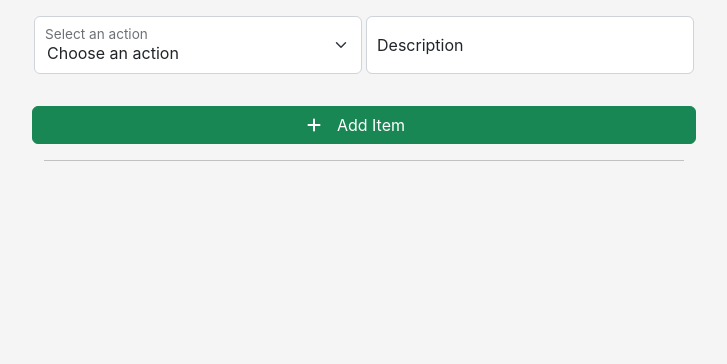
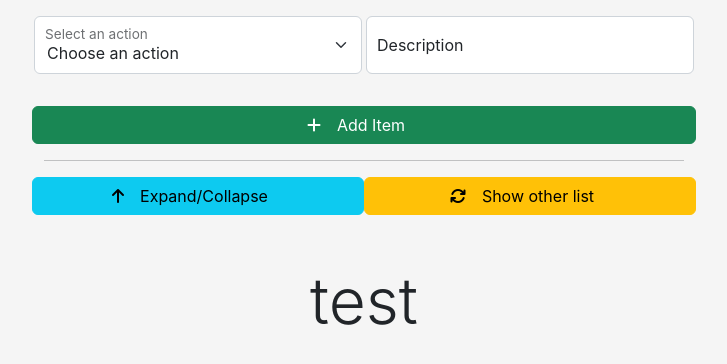
Before and after one commit to superking84/retracer, a React (Create React App) app: page / in a window 1280 px wide. Shown: the top 364 px of the page, without its empty margins (276-1003 px from the left). Built offline with nearby package versions, Linux system fonts and the light colour scheme.

Commit message:
updated styling for buttons, lists

```diff
--- a/src/App.tsx
+++ b/src/App.tsx
@@ -7,6 +7,7 @@ import { ItemEntryForm } from "./ItemEntryForm";
 const App = () => {
   const [forwardList, setForwardList] = useState<Action[]>([]);
   const [backwardList, setBackwardList] = useState<Action[]>([]);
+  const [isForward, setIsForward] = useState<boolean>(true);
 
   const deleteItem = (actionId: number) => {
     setForwardList(forwardList.filter((x) => x.actionId !== actionId));
@@ -15,25 +16,47 @@ const App = () => {
 
   return (
     <div className="App">
+      <div id="entry-form" className="collapse show">
         <ItemEntryForm
           forwardList={forwardList}
           backwardList={backwardList}
           setForwardList={setForwardList}
           setBackwardList={setBackwardList}
         />
+      </div>
 
       <hr />
 
+      <div className="row mb-5">
+        <button
+          type="button"
+          id="collapse-form-button"
+          className="btn btn-info col"
+          data-bs-toggle="collapse"
+          data-bs-target="#entry-form"
+          aria-controls="entry-form"
+          aria-expanded="true"
+        >
+          <i className="fa fa-arrow-up"></i>
+          <span className="mx-3 d-none d-sm-inline">Expand/Collapse</span>
+        </button>
+        <button
+          type="button"
+          id="flip-list-button"
+          className="btn btn-warning col"
+          style={{ width: "100%" }}
+          onClick={() => setIsForward(!isForward)}
+        >
+          <i className="fa fa-refresh"></i>
+          <span className="mx-3 d-none d-sm-inline">Show other list</span>
+        </button>
+      </div>
+
+      <h3 className="display-3">test</h3>
       <ActionList
-        actionList={forwardList}
+        actionList={isForward ? forwardList : backwardList}
         deleteItem={deleteItem}
-        isForward={true}
-      />
-
-      <ActionList
-        actionList={backwardList}
-        deleteItem={deleteItem}
-        isForward={false}
+        isForward={isForward}
       />
     </div>
   );
--- a/src/ItemEntryForm.tsx
+++ b/src/ItemEntryForm.tsx
@@ -1,7 +1,7 @@
 import { useState } from "react";
 import { Action, ActionType } from "./Action";
+import { capitalize } from "./utilities";
 
-const capitalize = (str: string) => str[0].toUpperCase() + str.slice(1);
 const getId = (() => {
   let id = 0;
 
@@ -97,7 +97,7 @@ export const ItemEntryForm = (props: ItemEntryFormProps) => {
           onClick={updateLists}
         >
           <i className="fa fa-plus"></i>
-          <span className="mx-3">Add Item</span>
+          <span className="mx-3 d-none d-sm-inline">Add Item</span>
         </button>
       </div>
     </div>
--- a/src/index.tsx
+++ b/src/index.tsx
@@ -3,6 +3,7 @@ import ReactDOM from "react-dom/client";
 import App from "./App";
 import reportWebVitals from "./reportWebVitals";
 import "bootstrap/dist/css/bootstrap.css";
+import "bootstrap/js/src/collapse.js";
 import "./index.css";
 
 const root = ReactDOM.createRoot(
```
Lines whose indentation alone changed are shown as unchanged.
